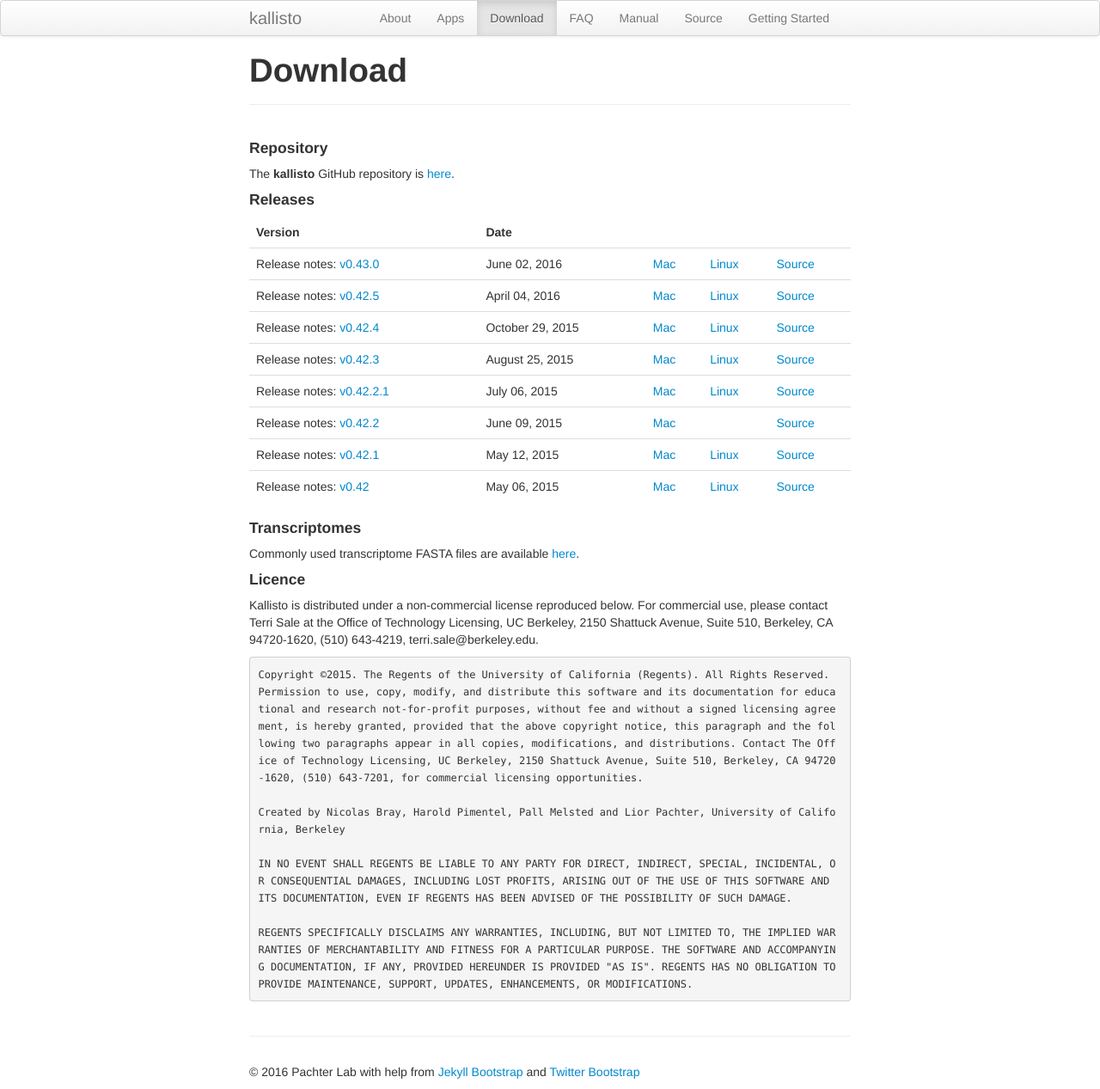
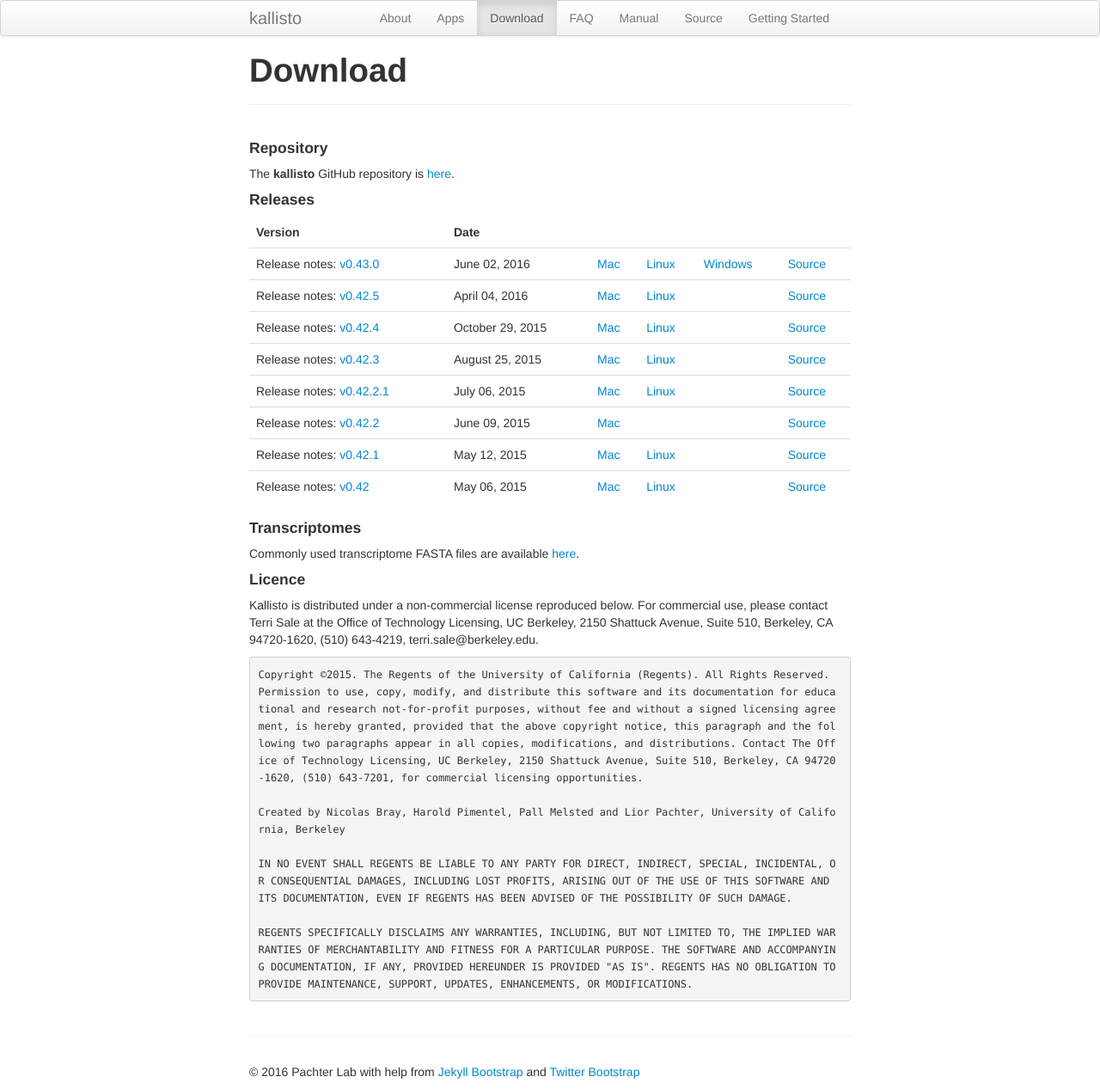
Before and after one commit to pachterlab/kallisto, a Jekyll site: the page built from download.md, in a window 1280 px wide. Shown: the whole page at 86% size. Built offline with Jekyll 4.4.1, drawn with Linux system fonts in a browser that asks for light colours.

Commit message:
Adds windows link

```diff
--- a/download.md
+++ b/download.md
@@ -30,6 +30,7 @@
 
         <td><a href="https://github.com/pachterlab/kallisto/releases/download/{{ post.version }}/kallisto_mac-{{ post.version }}.tar.gz">Mac</a></td>
         <td>{% if post.version != 'v0.42.2' %} <a href="https://github.com/pachterlab/kallisto/releases/download/{{ post.version }}/kallisto_linux-{{ post.version }}.tar.gz">Linux</a> {% endif %} </td>
+        <td>{% if post.version >= 'v0.43.0' %} <a href="https://github.com/pachterlab/kallisto/releases/download/{{ post.version }}/kallisto_windows-{{ post.version }}.zip">Windows</a> {% endif %} </td>
         <td><a href="https://github.com/pachterlab/kallisto/archive/{{ post.version }}.tar.gz">Source</a></td>
     </tr>
 {% endfor %}
```
